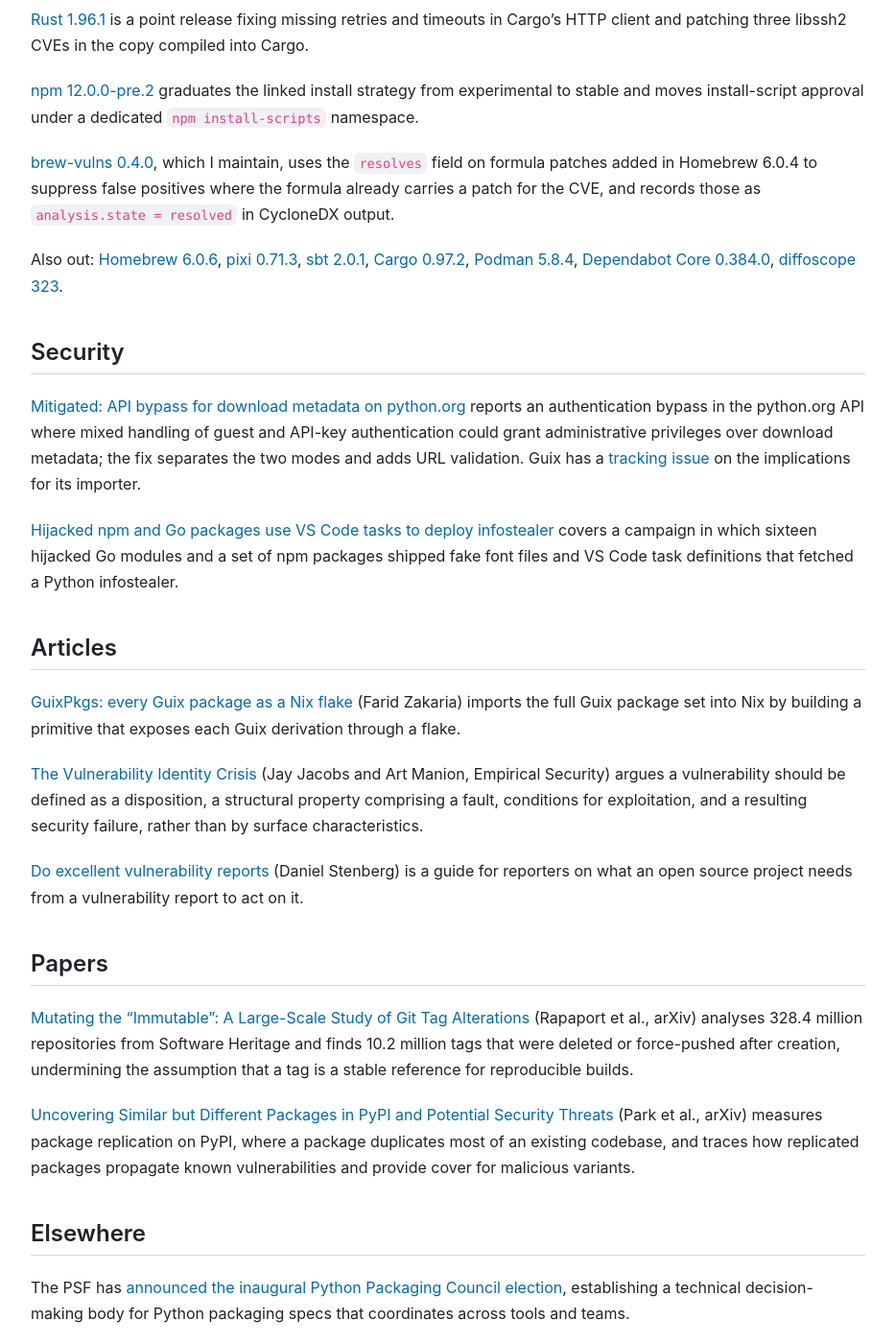
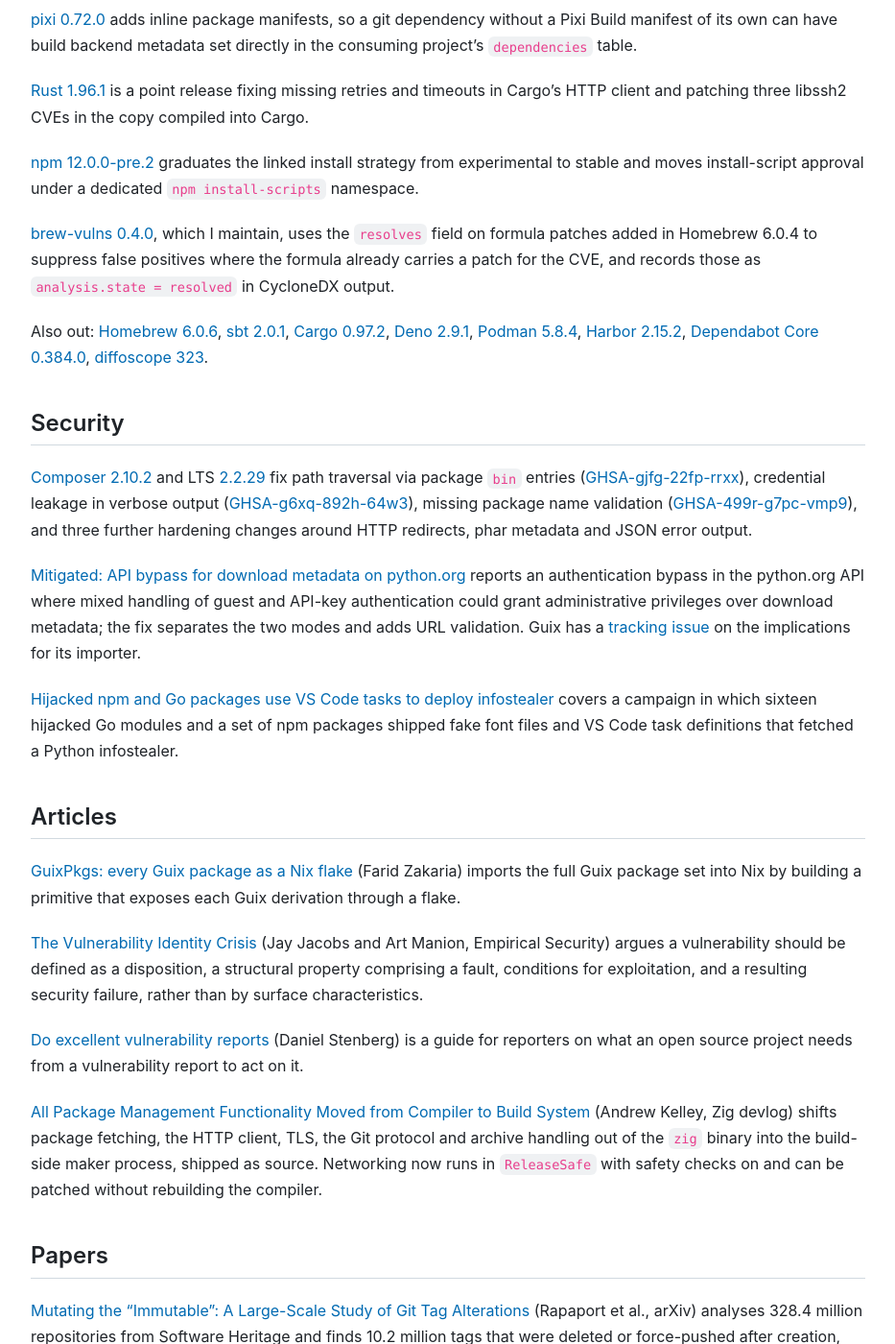
Before and after one commit to andrew/nesbitt.io, a Jekyll site: the page built from _posts/2026-07-04-this-week-in-package-management.md, in a window 1280 px wide and 1400 px high, scrolled down 820 px. Shown: the whole window at 96% size, without its empty margins (173-1106 px from the left). Built offline with Jekyll 4.4.1, drawn with Linux system fonts in a browser that asks for light colours; comment, search, counter and statistics services are not loaded; some of the changed text lies outside the part shown.

Commit message:
Update twipm

```diff
--- a/_data/stats.json
+++ b/_data/stats.json
@@ -1,5 +1,5 @@
 {
-  "generated_at": "2026-07-02T11:18:03Z",
+  "generated_at": "2026-07-02T11:18:20Z",
   "total_posts": 174,
   "total_words": 243535,
   "reading_minutes": 1218,
--- a/_posts/2026-07-04-this-week-in-package-management.md
+++ b/_posts/2026-07-04-this-week-in-package-management.md
@@ -18,15 +18,19 @@
 
 [uv 0.11.25](https://github.com/astral-sh/uv/releases/tag/0.11.25) hardens tar handling against parser differentials via an updated `astral-tokio-tar`, so uv may now reject malformed source distributions it previously accepted, and writes a full lockfile into tool receipts. [0.11.26](https://github.com/astral-sh/uv/releases/tag/0.11.26) followed with resolver performance work reusing state across PubGrub iterations.
 
+[pixi 0.72.0](https://github.com/prefix-dev/pixi/releases/tag/v0.72.0) adds inline package manifests, so a git dependency without a Pixi Build manifest of its own can have build backend metadata set directly in the consuming project's `dependencies` table.
+
 [Rust 1.96.1](https://blog.rust-lang.org/2026/06/30/Rust-1.96.1/) is a point release fixing missing retries and timeouts in Cargo's HTTP client and patching three libssh2 CVEs in the copy compiled into Cargo.
 
 [npm 12.0.0-pre.2](https://github.com/npm/cli/releases/tag/v12.0.0-pre.2) graduates the linked install strategy from experimental to stable and moves install-script approval under a dedicated `npm install-scripts` namespace.
 
 [brew-vulns 0.4.0](https://github.com/Homebrew/homebrew-brew-vulns/releases/tag/v0.4.0), which I maintain, uses the `resolves` field on formula patches added in Homebrew 6.0.4 to suppress false positives where the formula already carries a patch for the CVE, and records those as `analysis.state = resolved` in CycloneDX output.
 
-Also out: [Homebrew 6.0.6](https://github.com/Homebrew/brew/releases/tag/6.0.6), [pixi 0.71.3](https://github.com/prefix-dev/pixi/releases/tag/v0.71.3), [sbt 2.0.1](https://github.com/sbt/sbt/releases/tag/v2.0.1), [Cargo 0.97.2](https://github.com/rust-lang/cargo/releases/tag/0.97.2), [Podman 5.8.4](https://github.com/podman-container-tools/podman/releases/tag/v5.8.4), [Dependabot Core 0.384.0](https://github.com/dependabot/dependabot-core/releases/tag/v0.384.0), [diffoscope 323](https://diffoscope.org/news/diffoscope-323-released/).
+Also out: [Homebrew 6.0.6](https://github.com/Homebrew/brew/releases/tag/6.0.6), [sbt 2.0.1](https://github.com/sbt/sbt/releases/tag/v2.0.1), [Cargo 0.97.2](https://github.com/rust-lang/cargo/releases/tag/0.97.2), [Deno 2.9.1](https://github.com/denoland/deno/releases/tag/v2.9.1), [Podman 5.8.4](https://github.com/podman-container-tools/podman/releases/tag/v5.8.4), [Harbor 2.15.2](https://github.com/goharbor/harbor/releases/tag/v2.15.2), [Dependabot Core 0.384.0](https://github.com/dependabot/dependabot-core/releases/tag/v0.384.0), [diffoscope 323](https://diffoscope.org/news/diffoscope-323-released/).
 
 ## Security
+
+[Composer 2.10.2](https://github.com/composer/composer/releases/tag/2.10.2) and LTS [2.2.29](https://github.com/composer/composer/releases/tag/2.2.29) fix path traversal via package `bin` entries ([GHSA-gjfg-22fp-rrxx](https://github.com/advisories/GHSA-gjfg-22fp-rrxx)), credential leakage in verbose output ([GHSA-g6xq-892h-64w3](https://github.com/advisories/GHSA-g6xq-892h-64w3)), missing package name validation ([GHSA-499r-g7pc-vmp9](https://github.com/advisories/GHSA-499r-g7pc-vmp9)), and three further hardening changes around HTTP redirects, phar metadata and JSON error output.
 
 [Mitigated: API bypass for download metadata on python.org](https://blog.python.org/2026/06/mitigated-api-bypass-for-download-metadata-python-dot-org/) reports an authentication bypass in the python.org API where mixed handling of guest and API-key authentication could grant administrative privileges over download metadata; the fix separates the two modes and adds URL validation. Guix has a [tracking issue](https://codeberg.org/guix/guix/issues/6992) on the implications for its importer.
 
@@ -39,6 +43,8 @@
 [The Vulnerability Identity Crisis](https://research.empiricalsecurity.com/research/the-vulnerability-identity-crisis) (Jay Jacobs and Art Manion, Empirical Security) argues a vulnerability should be defined as a disposition, a structural property comprising a fault, conditions for exploitation, and a resulting security failure, rather than by surface characteristics.
 
 [Do excellent vulnerability reports](https://daniel.haxx.se/blog/2026/06/29/do-excellent-vulnerability-reports/) (Daniel Stenberg) is a guide for reporters on what an open source project needs from a vulnerability report to act on it.
+
+[All Package Management Functionality Moved from Compiler to Build System](https://ziglang.org/devlog/2026/?2026-06-30#2026-06-30) (Andrew Kelley, Zig devlog) shifts package fetching, the HTTP client, TLS, the Git protocol and archive handling out of the `zig` binary into the build-side maker process, shipped as source. Networking now runs in `ReleaseSafe` with safety checks on and can be patched without rebuilding the compiler.
 
 ## Papers
 
```
Also changed, not shown: other parts of _posts/2026-07-04-this-week-in-package-management.md (+2 -2 lines).
